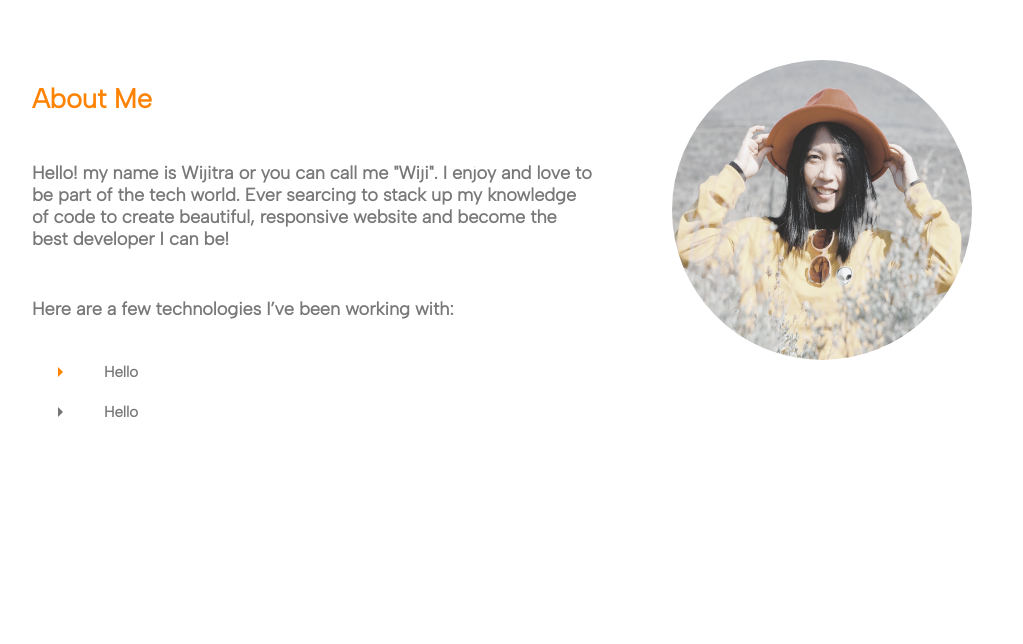
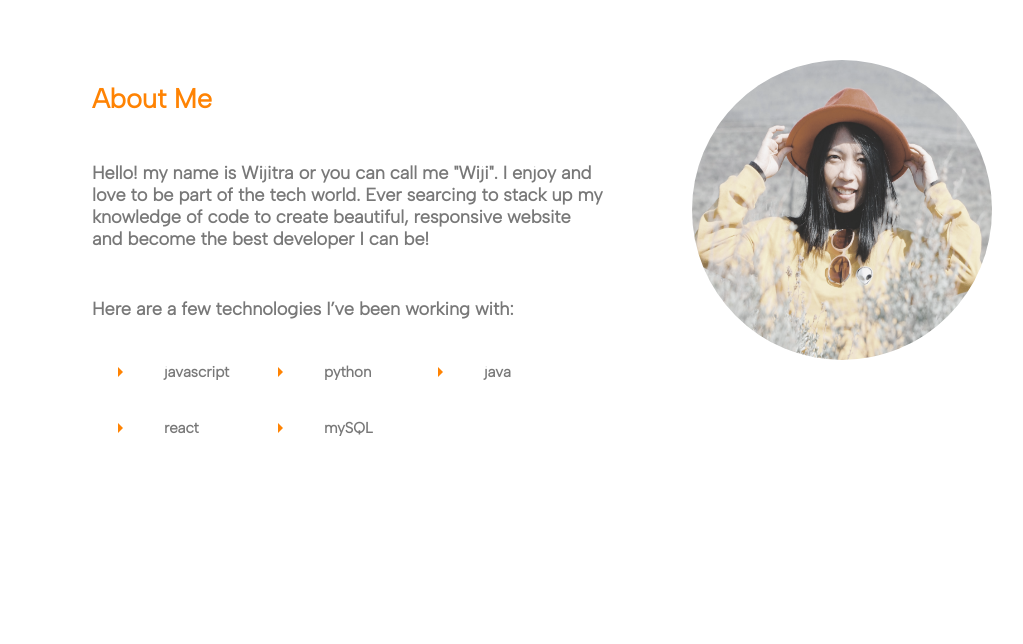
Before and after one commit to WijiPe/my-portfolio, a Next.js app: page / in a window 1280 px wide. Shown: the part 896-1540 px from the top of the page, without its empty margins (138-1161 px from the left). Built offline with nearby package versions, Linux system fonts and the light colour scheme.

Commit message:
fix position and grid

```diff
--- a/components/Me.js
+++ b/components/Me.js
@@ -38,7 +38,7 @@ export default function Me() {
                     flexDirection: 'column',
                     letterSpacing: 2,
                     border: 2,
-                    position: 'absolute',
+                    // position: 'absolute',
                     borderRadius: '50%',
                     color:'#787878',
                     '&:hover': {
--- a/components/Section1.js
+++ b/components/Section1.js
@@ -8,6 +8,8 @@ import ListItemIcon from '@mui/material/ListItemIcon';
 import ListItemText from '@mui/material/ListItemText';
 import ArrowRightIcon from '@mui/icons-material/ArrowRight';
 
+const techs = ['javascript', 'python', 'java', 'react', 'mySQL']
+
 
 export default function Section1() {
     return (
@@ -15,27 +17,30 @@ export default function Section1() {
             <Box
                 id="section1"
                 sx={{
-                    width: '100%',
+                    // width: '100%',
                     height: '50rem',
                     color: '#787878',
                     p: 10,
                     mt: 30,
-                    itemAlign: 'center',
+                    // itemAlign: 'center',
                     fontWeight: '700',
                     position: 'relative',
-                    display: 'flex',
-                    flexDirection: 'row',
-                    justifyContent: 'center',
+                    // position: 'absolute',
+                    // display: 'flex',
+                    // flexDirection: 'row',
+                    // justifyContent: 'center',
                     gap:10
                 }}
             >
                 <Box
                     sx={{
-                        width: '35rem',
+                        width: '32rem',
                         height: '15rem',
                         fontSize: 18,
                         display: 'flex',
                         flexDirection: 'column',
+                        ml: 15,
+                        position: 'absolute',
                     }}
                 >
                     <Box
@@ -59,12 +64,13 @@ export default function Section1() {
                         sx={{
                             display: 'flex',
                             fontSize: 15,
-                            gap:10
+                            gap:10,
                         }}
                     >
-                        <Grid item xs={12} md={3}>
+                        <Grid container xs={12}>
+                            {techs.map((tech, i) => (
                                 <List>
-                                <ListItem>
+                                    <ListItem sx={{ width: '10rem', maxWidth: 360}}>
                                         <ListItemIcon>
                                             <ArrowRightIcon
                                                 sx={{
@@ -72,24 +78,19 @@ export default function Section1() {
                                                 }}
                                             />
                                         </ListItemIcon>
-                                    <ListItemText
-                                    />
-                                    Hello
-                                </ListItem>
-                                <ListItem>
-                                    <ListItemIcon>
-                                        <ArrowRightIcon />
-                                    </ListItemIcon>
-                                    <ListItemText
-                                    />
-                                    Hello
+                                        {tech}
                                     </ListItem>
                                 </List>
+                            ))}
                         </Grid>
                     </Box>
                 </Box>
-
-                <Box>
+                <Box
+                    sx={{
+                        position: 'absolute',
+                        ml: 90
+                    }}
+                    >
                     <Image
                         src='/images/IMG_4452.jpg'
                         width = {300}
```
Lines whose indentation alone changed are shown as unchanged.
